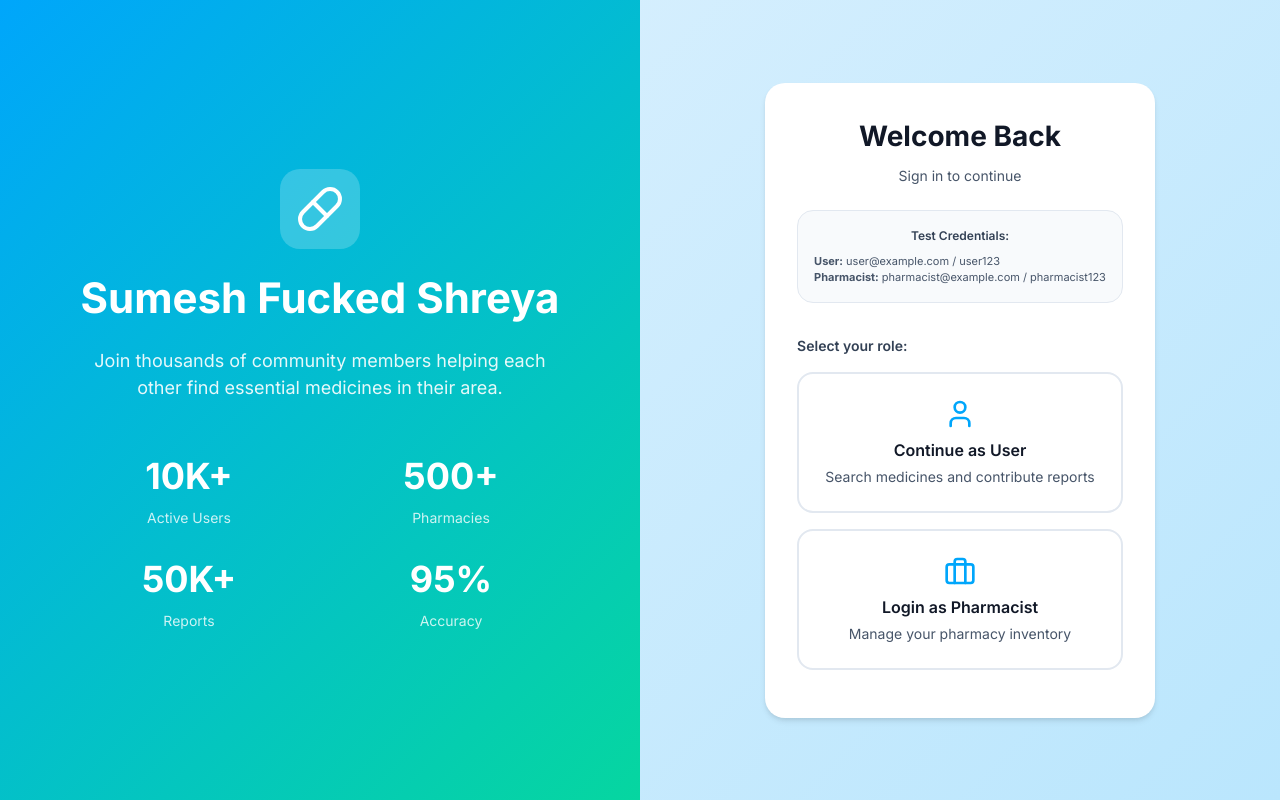
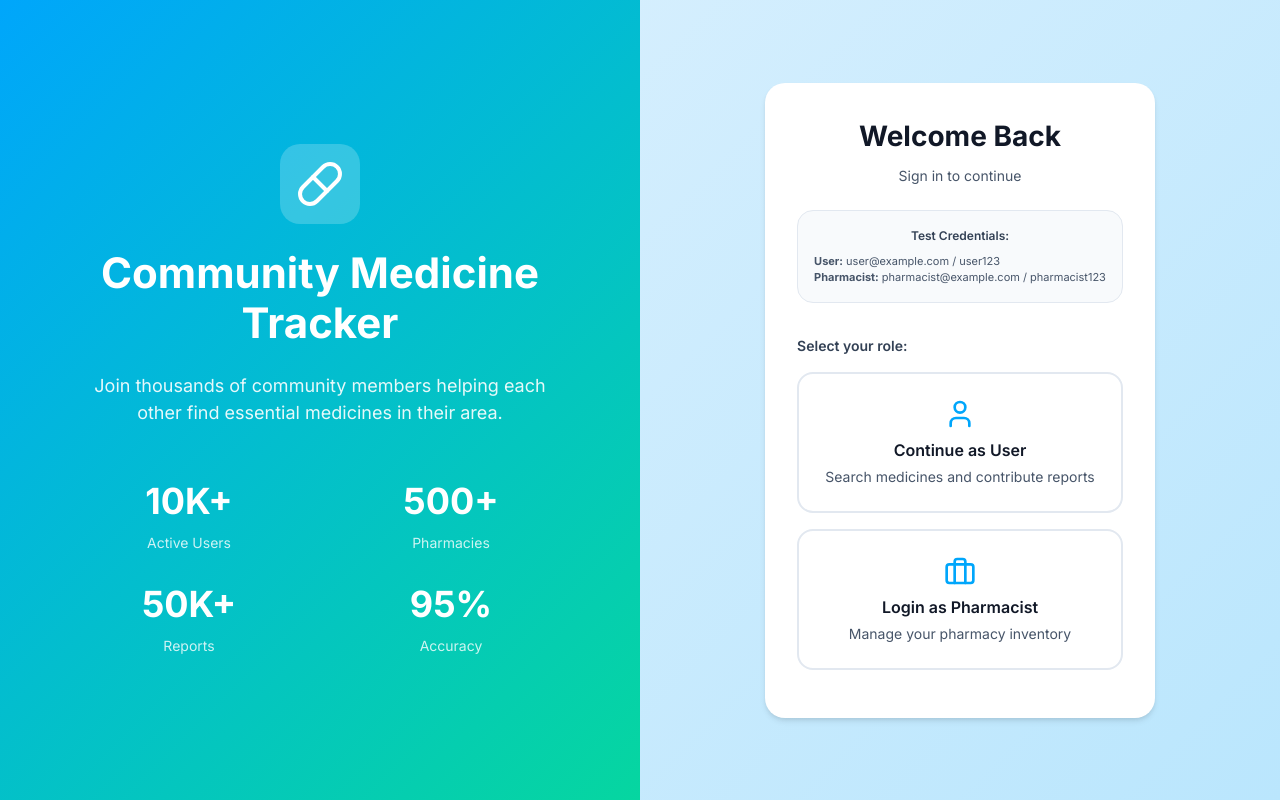
Before and after one commit to shreyu3305/CommunityMedicineTracker, a React (Vite) app: page / in a window 1280 px wide. Built offline with nearby package versions, Linux system fonts and the light colour scheme.

Commit message:
community medicine tracker

```diff
--- a/src/pages/LoginPage.tsx
+++ b/src/pages/LoginPage.tsx
@@ -119,7 +119,7 @@ export const LoginPage: React.FC<LoginPageProps> = ({ onLogin }) => {
             <Pill size={48} color="white" />
           </div>
           <h1 style={{ fontSize: '42px', fontWeight: 700, marginBottom: spacing.lg, lineHeight: '120%' }}>
-           Sumesh Fucked Shreya
+           Community Medicine Tracker
           </h1>
           <p style={{ fontSize: '18px', opacity: 0.9, lineHeight: '150%', marginBottom: spacing.xl }}>
             Join thousands of community members helping each other find essential medicines in their area.
```
